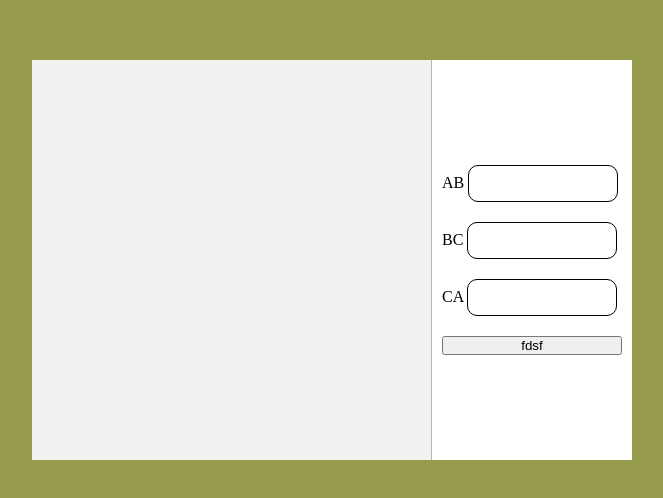
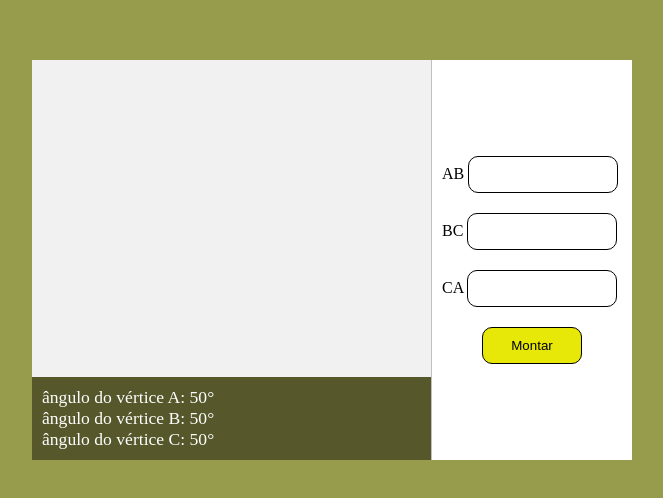
Before and after one commit to viniciusbarbosa2024/montador-de-triangulos, a plain HTML site: page index.html in a window 1280 px wide. Shown: the part 140-638 px from the top of the page, without its empty margins (308-971 px from the left). Drawn offline with Linux system fonts and the light colour scheme.

Commit message:
Layout base concluído

```diff
--- a/css/style.css
+++ b/css/style.css
@@ -23,12 +23,31 @@ main {
     background-color: white;
 }
 
-#triangleContainer {
+#triangleArea {
     flex-basis: 400px;
+
+    display: flex;
+    flex-direction: column;
 
     border-right: 1px solid rgba(0, 0, 0, 0.247);
 
+}
+
+#triangleContainer {
+    flex-basis: 80%;
+
     background-color: rgb(241, 241, 241);
+}
+
+#angles {
+    flex-basis: 20%;
+
+    padding: 10px;
+
+    font-size: 1.1rem;
+
+    background-color: rgb(86, 88, 43);
+    color: white;
 }
 
 #inputsContainer {
@@ -52,3 +71,20 @@ main {
     border: 1px solid black;
 
 }
+
+#assemble {
+    width: 100px;
+
+    align-self: center;
+
+    padding: 10px;
+
+    border-radius: 10px;
+    border: 1px solid black;
+
+    background-color: rgb(231, 231, 8);
+}
+
+#assemble:hover {
+    background-color: yellow;
+}
--- a/index.html
+++ b/index.html
@@ -8,8 +8,24 @@
 </head>
 <body>
     <main>
-        <div id="triangleContainer">
+        <div id="triangleArea">
+            <div id="triangleContainer">
 
+            </div>
+
+            <div id="angles">
+                <div>
+                    ângulo do vértice A: <span>50°</span>
+                </div>
+
+                <div>
+                    ângulo do vértice B: <span>50°</span>
+                </div>
+
+                <div>
+                    ângulo do vértice C: <span>50°</span>
+                </div>
+            </div>
         </div>
         <div id="inputsContainer">
             <div>
@@ -25,7 +41,7 @@
                 <input type="number" name="sideCA" id="sideCA">
             </div>
 
-            <button>fdsf</button>
+            <button id="assemble">Montar</button>
         </div>
     </main>
 
```
